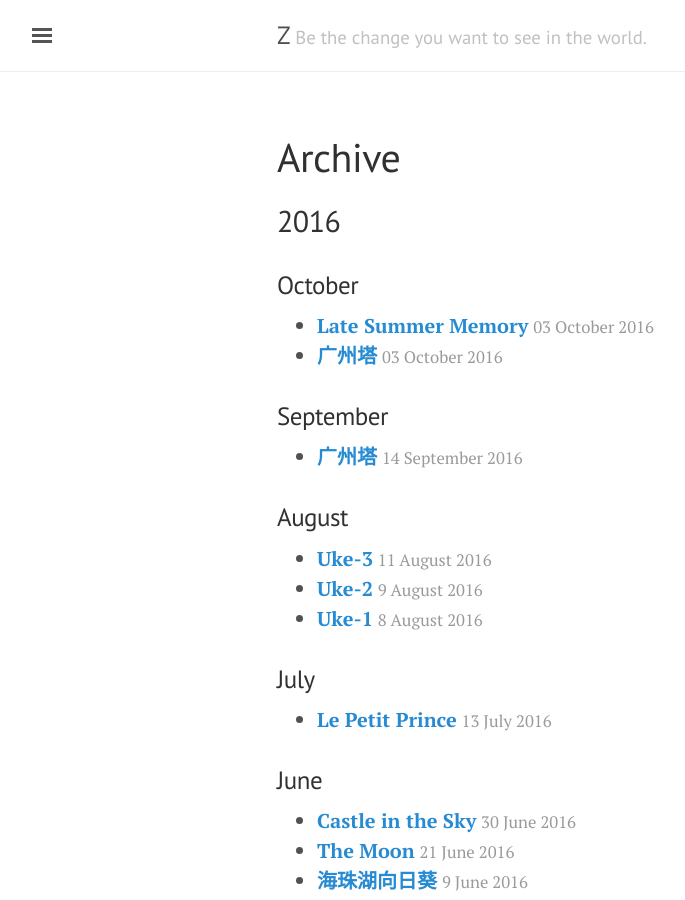
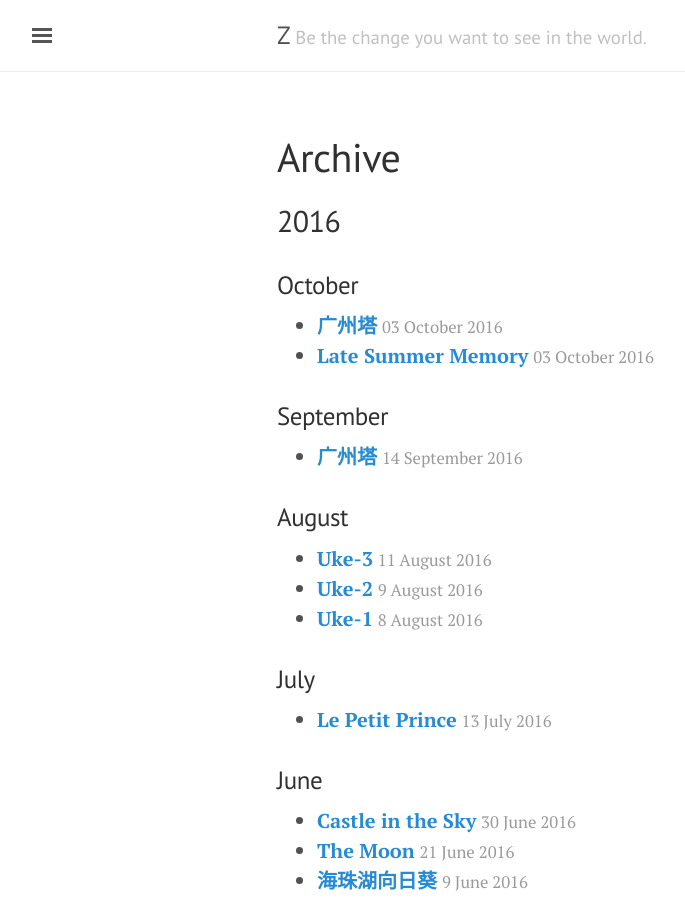
Before and after one commit to comacros/comacros.github.io, a Jekyll site: the page built from archive.md, in a window 1280 px wide and 900 px high. Shown: the whole window, without its empty margins (3-688 px from the left). Built offline with Jekyll 4.4.1, drawn with Linux system fonts in a browser that asks for light colours.

Commit message:
Update archive.md

```diff
--- a/archive.md
+++ b/archive.md
@@ -7,8 +7,8 @@ title: Archive
 
 ### October
 
+* [**广州塔**](http://xiongzh.com/2016/10/03/广州塔/) <small style="color:rgb(154,154,154)">03 October 2016</small>
 * [**Late Summer Memory**](http://xiongzh.com/2016/10/03/Late-Summer-Memory/) <small style="color:rgb(154,154,154)">03 October 2016</small>
-* [**广州塔**](http://xiongzh.com/2016/10/03/广州塔/) <small style="color:rgb(154,154,154)">03 October 2016</small>
 
 ### September
 
```
